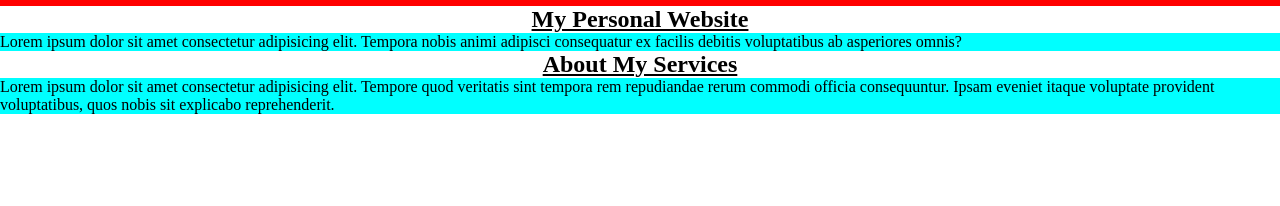
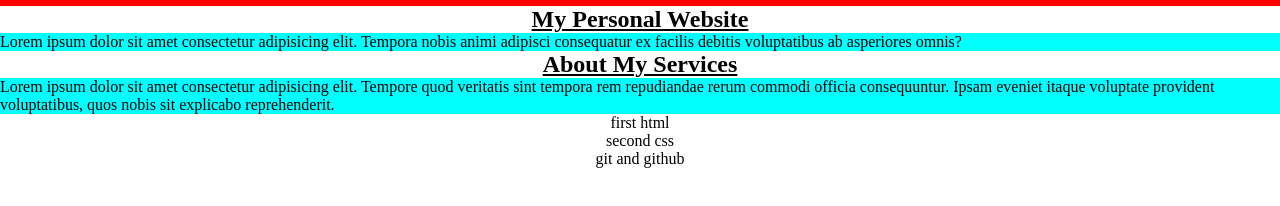
Before and after one commit to Hasibur805/my-first-github-repo, a plain HTML site: page index.html in a window 1280 px wide. Shown: the part 94-300 px from the top of the page. Drawn offline with Linux system fonts and the light colour scheme.

Commit message:
my second update

```diff
--- a/index.css
+++ b/index.css
@@ -34,3 +34,6 @@ h3, h4{
 p{
     background: aqua;
 }
+.item{
+    text-align: center;
+}
--- a/index.html
+++ b/index.html
@@ -18,5 +18,15 @@
     <p>Lorem ipsum dolor sit amet consectetur adipisicing elit. Tempora nobis animi adipisci consequatur ex facilis debitis voluptatibus ab asperiores omnis?</p>
     <h4>about my services</h4>
     <p>Lorem ipsum dolor sit amet consectetur adipisicing elit. Tempore quod veritatis sint tempora rem repudiandae rerum commodi officia consequuntur. Ipsam eveniet itaque voluptate provident voluptatibus, quos nobis sit explicabo reprehenderit.</p>
+
+    <div class="item">
+        <ol>
+            <li>first html</li>
+            <li>second css</li>
+            <li>git and github</li>
+
+        </ol>
+    </div>
 </body>
+
 </html>
```
